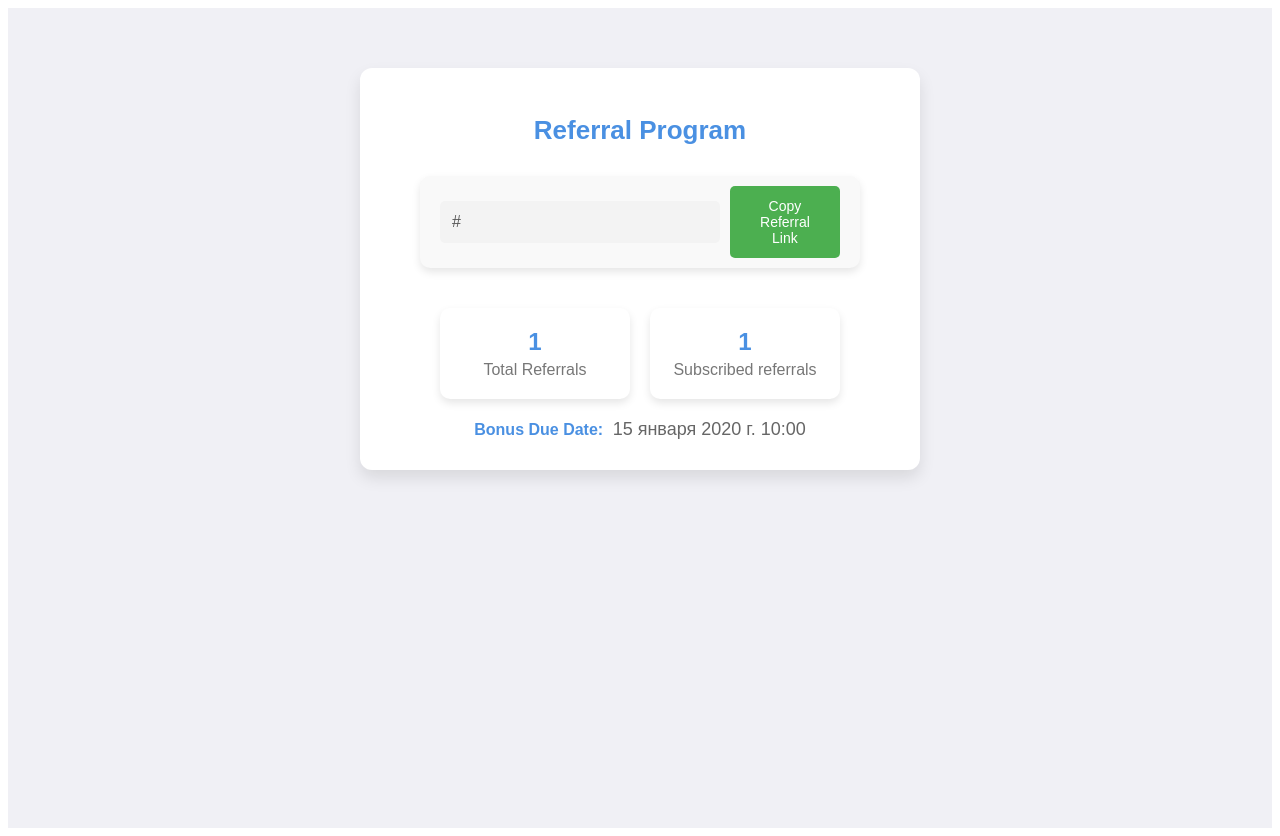
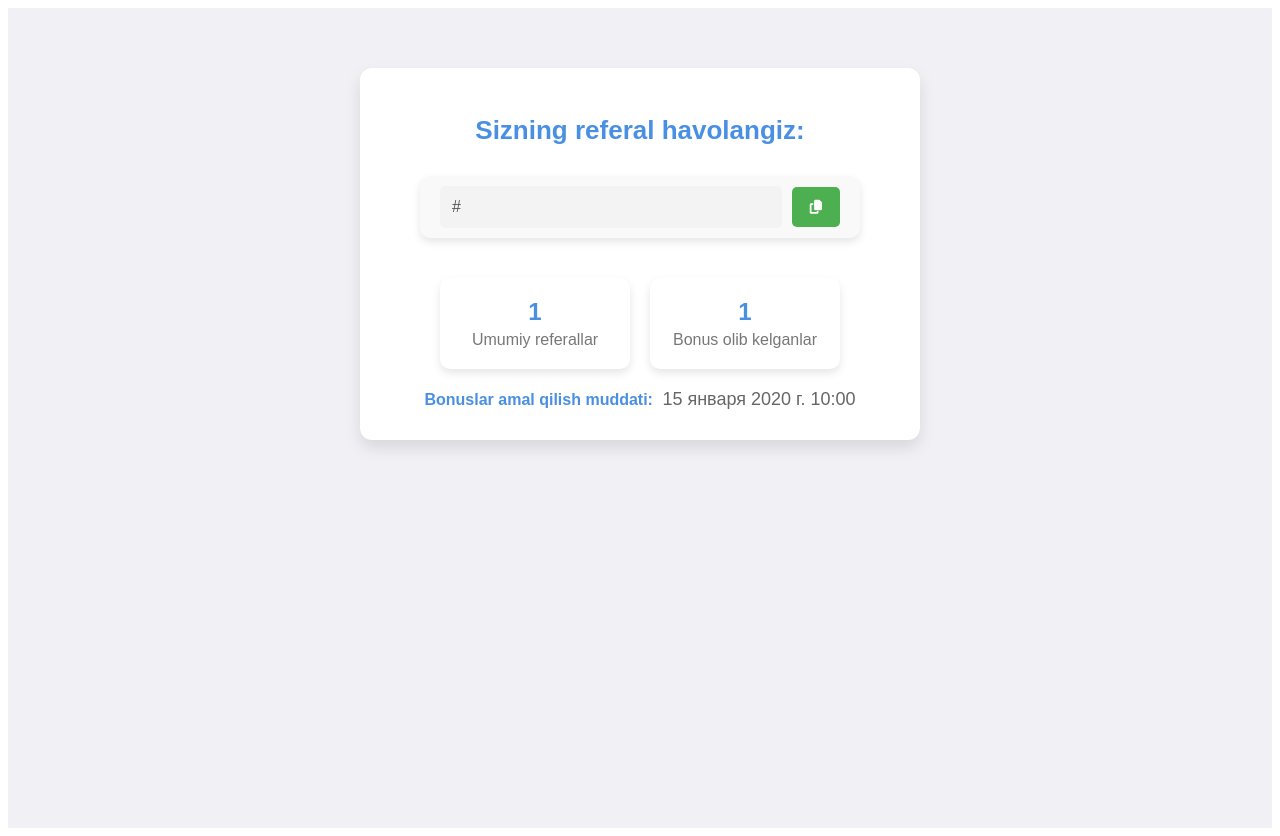
Before and after one commit to xiidot1303/giza_subscription, a Django app: template bot/templates/referral/main.html in a window 1280 px wide. Run offline with Django 4.2, Linux system fonts and the light colour scheme; the template is opened without the code that fills it: most values are stand-ins (such as "Sample title", 1, 10 or a date in 2020); parts of the project's set-up code (start-up, migrations or seed data) failed here and were passed over; some libraries are stand-ins or nearby versions.

Commit message:
change referal page texts

```diff
--- a/bot/templates/referral/main.html
+++ b/bot/templates/referral/main.html
@@ -5,6 +5,9 @@
     <meta http-equiv="X-UA-Compatible" content="IE=edge">
     <meta name="viewport" content="width=device-width, initial-scale=1.0">
     <title>Document</title>
+    <script src="https://telegram.org/js/telegram-web-app.js"></script>
+    <script src="https://kit.fontawesome.com/2707a376d5.js" crossorigin="anonymous"></script>
+
     <style>
 
 
@@ -155,29 +158,29 @@ button:hover {
 
 <div class="referral-container">
     <div class="referral-page">
-        <h1>Referral Program</h1>
+        <h1>Sizning referal havolangiz:</h1>
 
         <!-- Referral Link Section -->
         <div class="referral-link-section">
             <input type="text" id="referralLink" value="{{ referral_link }}" readonly>
-            <button onclick="copyReferralLink()">Copy Referral Link</button>
+            <button onclick="copyReferralLink()"><i class="fas fa-copy"></i></button>
         </div>
 
         <!-- Referral Statistics Section -->
         <div class="referral-stats">
             <div class="stat-item">
                 <span class="stat-value">{{ referrals_count }}</span>
-                <span class="stat-label">Total Referrals</span>
+                <span class="stat-label">Umumiy referallar</span>
             </div>
             <div class="stat-item">
                 <span class="stat-value">{{ subscribed_referrals_count }}</span>
-                <span class="stat-label">Subscribed referrals</span>
+                <span class="stat-label">Bonus olib kelganlar</span>
             </div>
         </div>
 
         <!-- Bonus Due Date Section -->
         <div class="bonus-due-date">
-            <span class="due-date-label">Bonus Due Date:</span>
+            <span class="due-date-label">Bonuslar amal qilish muddati:</span>
             <span class="due-date-value">{{ bonus_due_date }}</span>
         </div>
     </div>
@@ -187,6 +190,8 @@ button:hover {
 
 
     <script>
+        Telegram.WebApp.ready();
+        Telegram.WebApp.expand();
         function copyReferralLink() {
         const referralLink = document.getElementById("referralLink");
         referralLink.select();
@@ -194,7 +199,7 @@ button:hover {
 
         navigator.clipboard.writeText(referralLink.value)
             .then(() => {
-                alert("Referral link copied to clipboard!");
+                Telegram.WebApp.showAlert("Havoladan nusxa ko'chirildi!");
             })
             .catch((error) => {
                 console.error("Copy failed", error);
```
